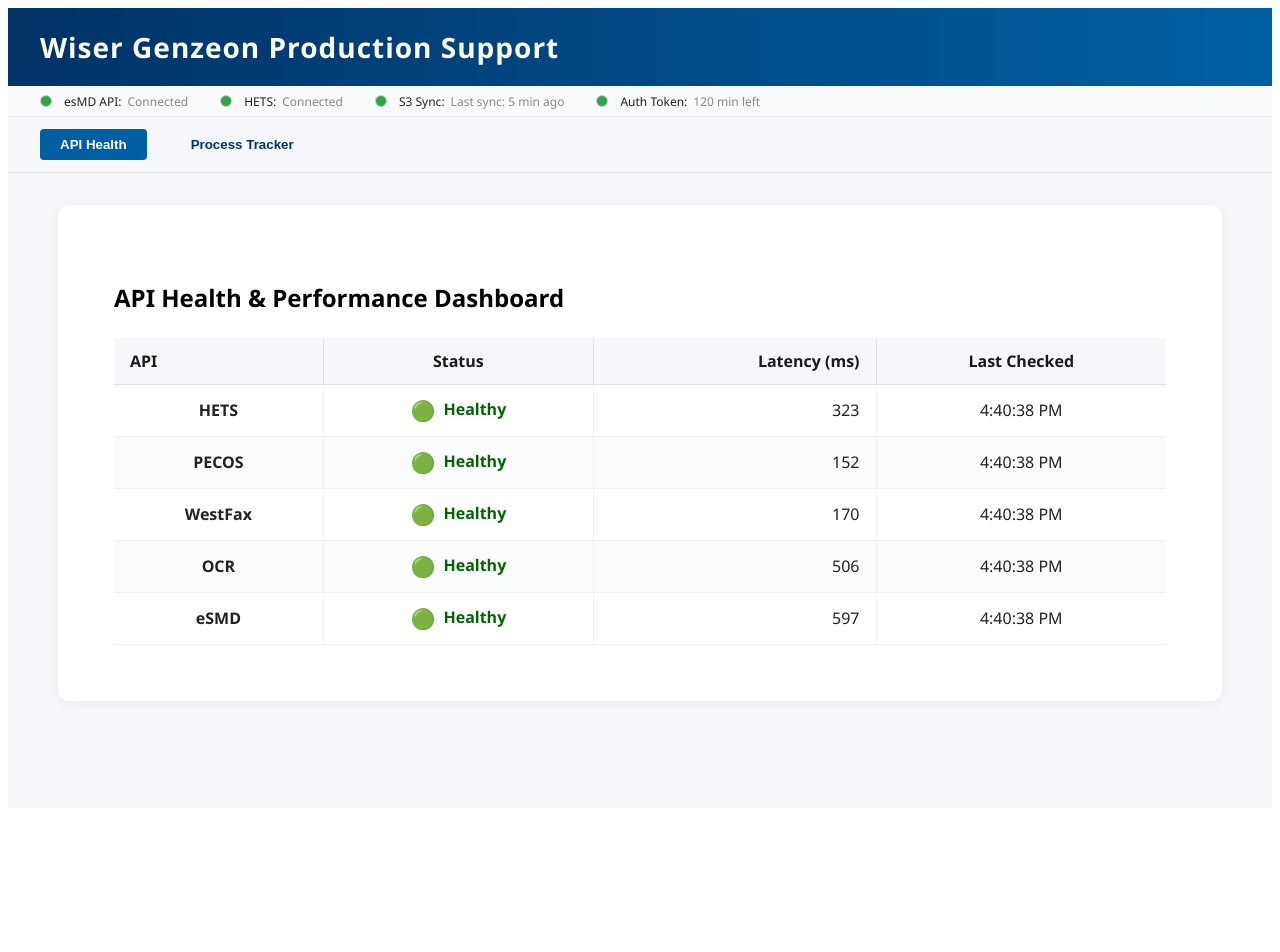
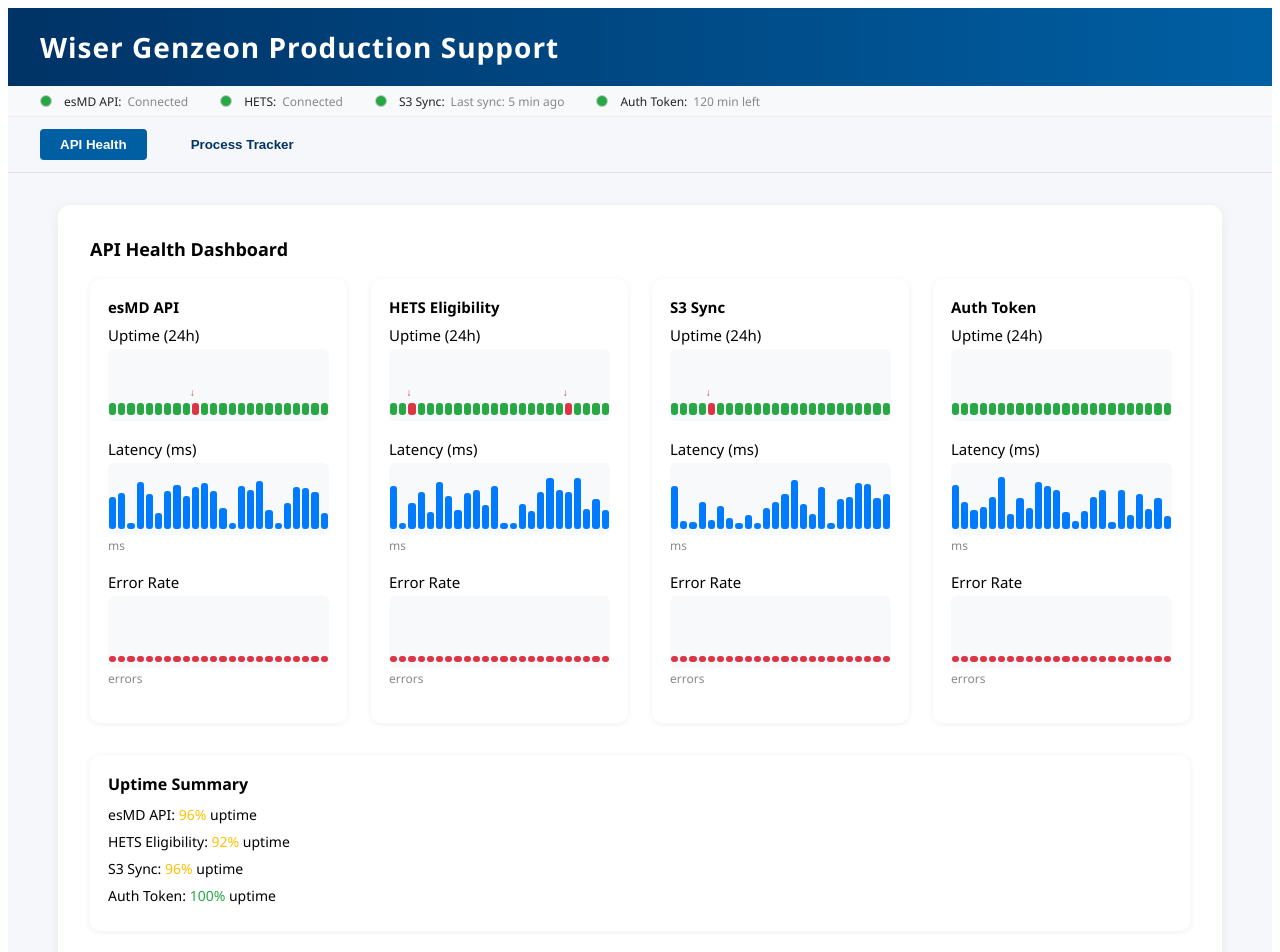
Before and after one commit to contactshobhit/wiser-production-support, a React (Create React App) app: page / in a window 1280 px wide. Shown: the top 952 px of the page. Before the commit the page ends 816 px from the top, so only its background shows below. Built offline with nearby package versions, Linux system fonts and the light colour scheme.

Commit message:
fix: resolve variable conflict in ApiHealthDashboard, render historical trends and diagnostics

```diff
--- a/src/components/ApiHealthDashboard.js
+++ b/src/components/ApiHealthDashboard.js
@@ -14,6 +14,42 @@
   down: { icon: '🔴', label: 'Down' },
   unknown: { icon: '⚪', label: 'Unknown' },
 };
+
+// Dummy data for API health trends
+const apiTrendDefs = [
+  { key: 'esMD', label: 'esMD API' },
+  { key: 'HETS', label: 'HETS Eligibility' },
+  { key: 'S3', label: 'S3 Sync' },
+  { key: 'Auth', label: 'Auth Token' },
+];
+const hours = Array.from({ length: 24 }, (_, i) => `${i}:00`);
+const statusTrend = apiTrendDefs.map(api => hours.map(h => Math.random() > 0.95 ? 'down' : 'up'));
+const latencyTrend = apiTrendDefs.map(api => hours.map(h => Math.floor(Math.random() * 2000) + 100));
+const errorTrend = apiTrendDefs.map(api => hours.map(h => Math.floor(Math.random() * 5)));
+
+function TrendChart({ data, label, color, yLabel }) {
+  // Simple line chart mockup
+  return (
+    <div style={{ marginBottom: 18 }}>
+      <div style={{ fontWeight: 500, fontSize: 15, marginBottom: 4 }}>{label}</div>
+      <div style={{ display: 'flex', alignItems: 'flex-end', height: 60, background: '#f8f9fa', borderRadius: 6, padding: '6px 0' }}>
+        {data.map((v, i) => (
+          <div key={i} style={{
+            width: 10,
+            height: typeof v === 'number' ? Math.max(6, v / 40) : 12,
+            background: typeof v === 'string' ? (v === 'up' ? '#28a745' : '#dc3545') : color,
+            margin: '0 1px',
+            borderRadius: 3,
+            position: 'relative',
+          }} title={hours[i] + (typeof v === 'number' ? `: ${v}${yLabel}` : v === 'up' ? ': Up' : ': Down')}>
+            {typeof v === 'string' && v === 'down' && <span style={{ position: 'absolute', top: -18, left: -2, color: '#dc3545', fontSize: 10 }}>↓</span>}
+          </div>
+        ))}
+      </div>
+      <div style={{ fontSize: 12, color: '#888', marginTop: 2 }}>{yLabel}</div>
+    </div>
+  );
+}
 
 export default function ApiHealthDashboard() {
   const [apis, setApis] = useState(initialApis);
@@ -32,45 +68,44 @@
   }, []);
 
   return (
-    <section aria-labelledby="api-dashboard-title" style={{ padding: 24 }}>
-      <h2 id="api-dashboard-title" style={{ marginBottom: 24 }}>API Health & Performance Dashboard</h2>
-      <table
-        style={{ width: '100%', borderCollapse: 'collapse', background: 'white' }}
-        aria-label="API health and performance table"
-      >
-        <thead>
-          <tr style={{ background: '#f5f7fa' }}>
-            <th scope="col" style={{ textAlign: 'left', padding: '12px 16px', borderBottom: '1px solid #e0e0e0', borderRight: '1px solid #e0e0e0', color: '#1a1a1a' }}>API</th>
-            <th scope="col" style={{ textAlign: 'center', padding: '12px 16px', borderBottom: '1px solid #e0e0e0', borderRight: '1px solid #e0e0e0', color: '#1a1a1a' }}>Status</th>
-            <th scope="col" style={{ textAlign: 'right', padding: '12px 16px', borderBottom: '1px solid #e0e0e0', borderRight: '1px solid #e0e0e0', color: '#1a1a1a' }}>Latency (ms)</th>
-            <th scope="col" style={{ textAlign: 'center', padding: '12px 16px', borderBottom: '1px solid #e0e0e0', color: '#1a1a1a' }}>Last Checked</th>
-          </tr>
-        </thead>
-        <tbody>
-          {apis.map(({ name, status, latency, lastChecked }, idx) => (
-            <tr
-              key={name}
-              style={{ borderBottom: '1px solid #f0f0f0', background: idx % 2 === 0 ? '#fff' : '#fafbfc' }}
-              tabIndex={0}
-              aria-label={`Row for ${name} API, status ${statusIcon[status].label}`}
-            >
-              <th scope="row" style={{ padding: '12px 16px', borderRight: '1px solid #f0f0f0', fontWeight: 600, color: '#222' }}>{name}</th>
-              <td style={{ textAlign: 'center', padding: '12px 16px', borderRight: '1px solid #f0f0f0', fontWeight: 600 }}>
-                <span
-                  role="img"
-                  aria-label={statusIcon[status].label}
-                  style={{ fontSize: 20, verticalAlign: 'middle', marginRight: 8 }}
-                >
-                  {statusIcon[status].icon}
-                </span>
-                <span style={{ color: status === 'down' ? '#b00020' : status === 'degraded' ? '#b36b00' : '#006400' }}>{statusIcon[status].label}</span>
-              </td>
-              <td style={{ textAlign: 'right', padding: '12px 16px', borderRight: '1px solid #f0f0f0', color: '#222' }}>{latency || '-'}</td>
-              <td style={{ textAlign: 'center', padding: '12px 16px', color: '#222' }}>{lastChecked || '-'}</td>
-            </tr>
-          ))}
-        </tbody>
-      </table>
-    </section>
+    <div>
+      <div style={{ fontWeight: 600, fontSize: 18, marginBottom: 18 }}>API Health Dashboard</div>
+      {/* Historical Trends */}
+      <div style={{ display: 'flex', gap: 24, marginBottom: 32 }}>
+        {apiTrendDefs.map((api, i) => (
+          <div key={api.key} style={{ background: '#fff', borderRadius: 10, boxShadow: '0 1px 6px #0001', padding: 18, minWidth: 220 }}>
+            <div style={{ fontWeight: 600, fontSize: 15, marginBottom: 8 }}>{api.label}</div>
+            <TrendChart data={statusTrend[i]} label="Uptime (24h)" color="#28a745" yLabel="" />
+            <TrendChart data={latencyTrend[i]} label="Latency (ms)" color="#007bff" yLabel=" ms" />
+            <TrendChart data={errorTrend[i]} label="Error Rate" color="#dc3545" yLabel=" errors" />
+          </div>
+        ))}
+      </div>
+      {/* Uptime Summary */}
+      <div style={{ background: '#fff', borderRadius: 10, boxShadow: '0 1px 6px #0001', padding: 18, marginBottom: 32 }}>
+        <div style={{ fontWeight: 600, fontSize: 16, marginBottom: 10 }}>Uptime Summary</div>
+        {apiTrendDefs.map((api, i) => {
+          const upCount = statusTrend[i].filter(v => v === 'up').length;
+          const percent = Math.round((upCount / 24) * 100);
+          return (
+            <div key={api.key} style={{ marginBottom: 8, fontSize: 14 }}>
+              <span style={{ fontWeight: 500 }}>{api.label}:</span> <span style={{ color: percent > 98 ? '#28a745' : percent > 90 ? '#ffc107' : '#dc3545' }}>{percent}%</span> uptime
+            </div>
+          );
+        })}
+      </div>
+      {/* Diagnostics */}
+      <div style={{ background: '#fff', borderRadius: 10, boxShadow: '0 1px 6px #0001', padding: 18 }}>
+        <div style={{ fontWeight: 600, fontSize: 16, marginBottom: 10 }}>Deeper Diagnostics</div>
+        {apiTrendDefs.map((api, i) => (
+          <div key={api.key} style={{ marginBottom: 14 }}>
+            <span style={{ fontWeight: 500 }}>{api.label}:</span>
+            <span style={{ marginLeft: 8, color: '#007bff' }}>Avg Latency: {Math.round(latencyTrend[i].reduce((a, b) => a + b, 0) / 24)} ms</span>
+            <span style={{ marginLeft: 18, color: '#dc3545' }}>Errors: {errorTrend[i].reduce((a, b) => a + b, 0)}</span>
+            <span style={{ marginLeft: 18, color: '#888' }}>Downtime: {statusTrend[i].filter(v => v === 'down').length} hrs</span>
+          </div>
+        ))}
+      </div>
+    </div>
   );
 }
```
